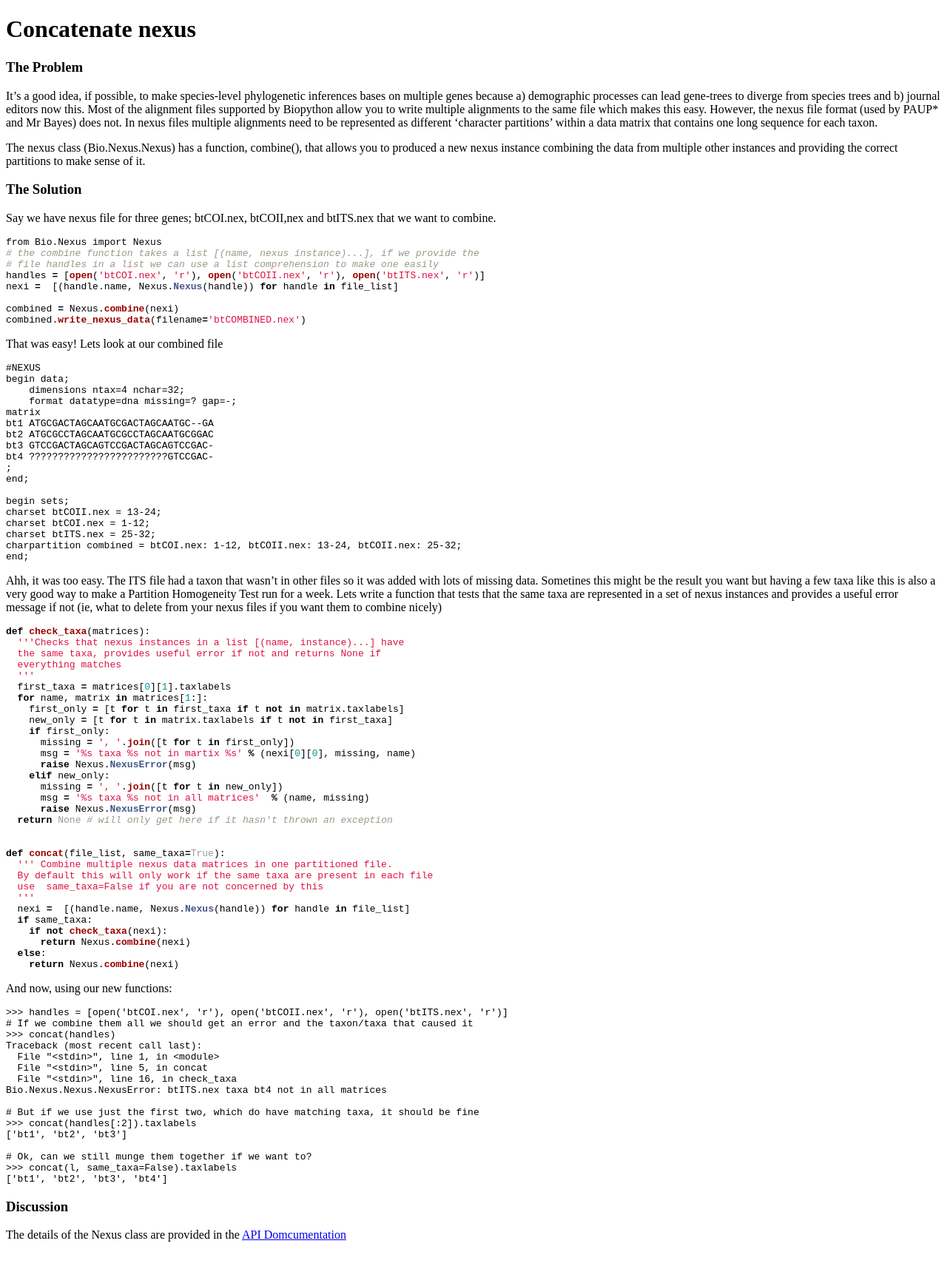
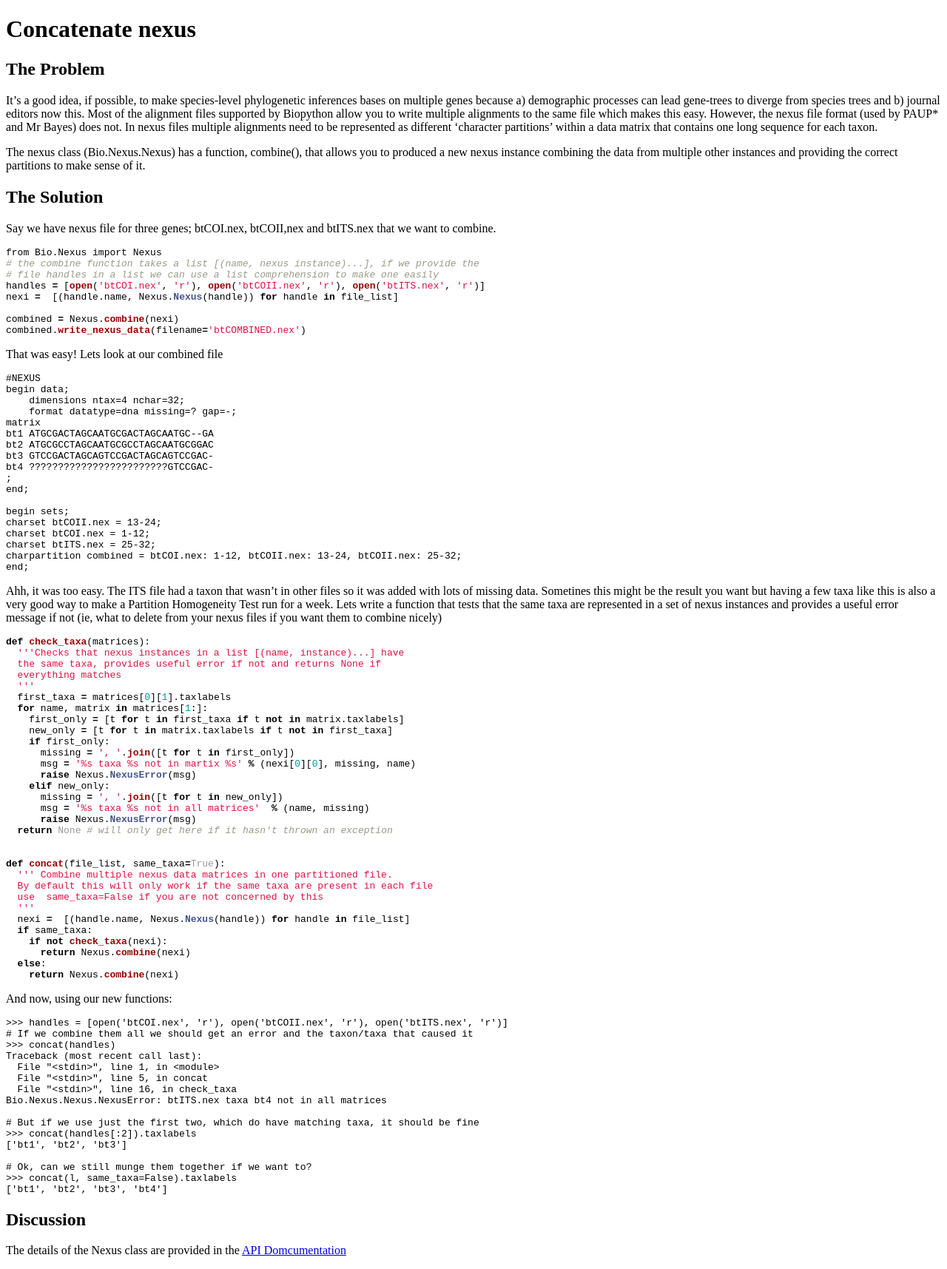
Before and after one commit to biopython/biopython.github.io, a Jekyll site: the page built from wiki/Concatenate_nexus.md, in a window 1280 px wide. Shown: the whole page at 74% size. Built offline with Jekyll 4.4.1, drawn with Linux system fonts in a browser that asks for light colours; before the commit the page ends 1694 px from its top, so only the background shows below that.

```diff
--- a/wiki/Concatenate_nexus.md
+++ b/wiki/Concatenate_nexus.md
@@ -4,7 +4,8 @@ permalink: wiki/Concatenate_nexus
 layout: wiki
 ---
 
-### The Problem
+The Problem
+-----------
 
 It's a good idea, if possible, to make species-level phylogenetic
 inferences bases on multiple genes because a) demographic processes can
@@ -21,7 +22,8 @@ you to produced a new nexus instance combining the data from multiple
 other instances and providing the correct partitions to make sense of
 it.
 
-### The Solution
+The Solution
+------------
 
 Say we have nexus file for three genes; btCOI.nex, btCOII,nex and
 btITS.nex that we want to combine.
@@ -120,7 +122,8 @@ And now, using our new functions:
     >>> concat(l, same_taxa=False).taxlabels
     ['bt1', 'bt2', 'bt3', 'bt4']
 
-### Discussion
+Discussion
+----------
 
 The details of the Nexus class are provided in the [API
 Domcumentation](http://www.biopython.org/DIST/docs/api/Bio.Nexus.Nexus-pysrc.html)
```
Also changed, not shown: 1 other file.
